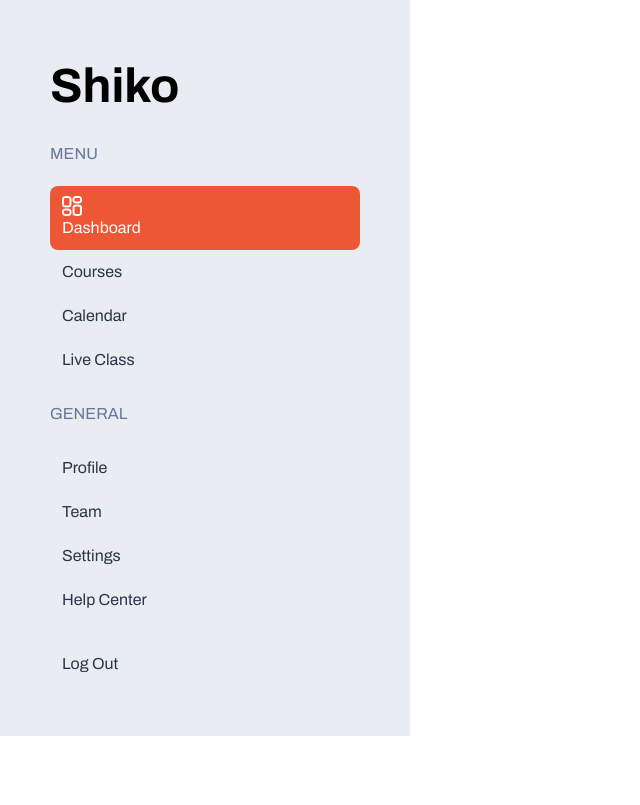
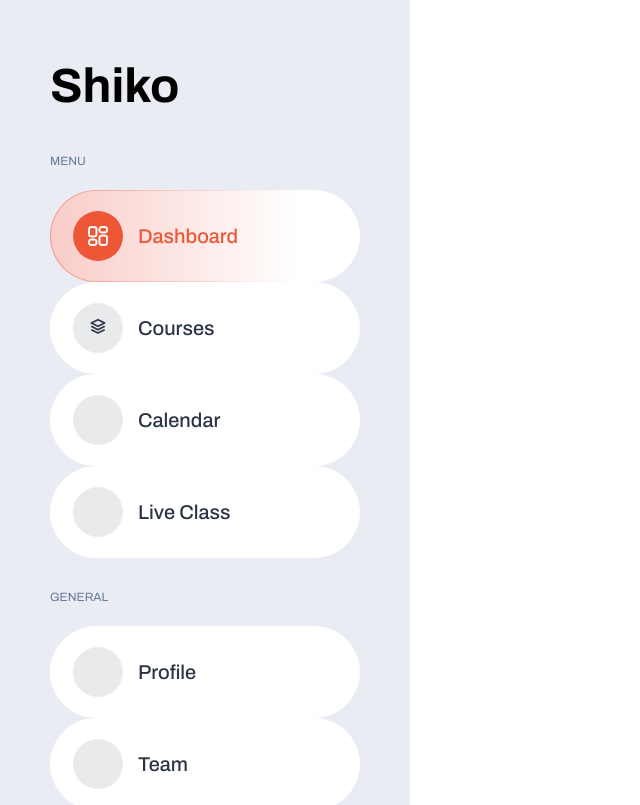
Before and after one commit to shiko-grupp1/shiko-webapp, a Next.js app: page / in a window 1280 px wide. Shown: the top 805 px of the page, without its empty margins (0-640 px from the left). Built offline with nearby package versions, Linux system fonts and the light colour scheme.

Commit message:
add courses icon to sidebar

```diff
--- /dev/null
+++ b/src/app/components/icons/CoursesIcon.tsx
@@ -0,0 +1,30 @@
+export default function CoursesIcon() {
+  return (
+    <svg
+      width="20"
+      height="20"
+      viewBox="0 0 24 24"
+      fill="none"
+      xmlns="http://www.w3.org/2000/svg"
+    >
+      <path
+        d="M4 6L12 2L20 6L12 10L4 6Z"
+        stroke="currentColor"
+        strokeWidth="2"
+        strokeLinejoin="round"
+      />
+      <path
+        d="M4 10L12 14L20 10"
+        stroke="currentColor"
+        strokeWidth="2"
+        strokeLinejoin="round"
+      />
+      <path
+        d="M4 14L12 18L20 14"
+        stroke="currentColor"
+        strokeWidth="2"
+        strokeLinejoin="round"
+      />
+    </svg>
+  );
+}
--- a/src/app/components/sidebar/SideBar.tsx
+++ b/src/app/components/sidebar/SideBar.tsx
@@ -1,12 +1,12 @@
 "use client";
+
+import { usePathname } from "next/navigation";
+import MenuListItem from "../shared/MenuItem/MenuListItem";
 import DashboardIcon from "../icons/dashboardIcon";
-import Link from "next/link";
-import { usePathname } from "next/navigation";
+import CoursesIcon from "../icons/CoursesIcon";
 
 export default function Sidebar() {
   const pathname = usePathname();
-
-  const isActive = (path: string) => pathname === path;
 
   return (
     <aside className="sidebar">
@@ -14,42 +14,63 @@
 
       <p className="section">MENU</p>
 
-      <nav>
-        <Link className={`sidebar-item ${isActive("/") ? "active" : ""}`} href="/">
-          <DashboardIcon/>
-          <span>Dashboard</span>
-        </Link>
-        <Link className={isActive("/courses") ? "active" : ""} href="/courses">
-          Courses
-        </Link>
-        <Link className={isActive("/calendar") ? "active" : ""} href="/calendar">
-          Calendar
-        </Link>
-        <Link className={isActive("/live") ? "active" : ""} href="/live">
-          Live Class
-        </Link>
-      </nav>
+      <ul>
+        <MenuListItem
+          href="/"
+          text="Dashboard"
+          icon={<DashboardIcon />}
+          isActive={pathname === "/"}
+        />
+
+        <MenuListItem
+          href="/courses"
+          text="Courses"
+          icon={<CoursesIcon />}
+          isActive={pathname === "/courses"}
+        />
+
+        <MenuListItem
+          href="/calendar"
+          text="Calendar"
+          isActive={pathname === "/calendar"}
+        />
+
+        <MenuListItem
+          href="/live"
+          text="Live Class"
+          isActive={pathname === "/live"}
+        />
+      </ul>
 
       <p className="section">GENERAL</p>
 
-      <nav>
-        <Link className={isActive("/profile") ? "active" : ""} href="/profile">
-          Profile
-        </Link>
-        <Link className={isActive("/team") ? "active" : ""} href="/team">
-          Team
-        </Link>
-        <Link className={isActive("/settings") ? "active" : ""} href="/settings">
-          Settings
-        </Link>
-        <Link className={isActive("/help") ? "active" : ""} href="/help">
-          Help Center
-        </Link>
-      </nav>
+      <ul>
+        <MenuListItem
+          href="/profile"
+          text="Profile"
+          isActive={pathname === "/profile"}
+        />
 
-      <Link href="/logout" className="logout">
-        Log Out
-      </Link>
+        <MenuListItem
+          href="/team"
+          text="Team"
+          isActive={pathname === "/team"}
+        />
+
+        <MenuListItem
+          href="/settings"
+          text="Settings"
+          isActive={pathname === "/settings"}
+        />
+
+        <MenuListItem
+          href="/help"
+          text="Help Center"
+          isActive={pathname === "/help"}
+        />
+      </ul>
+
+      {/* logout kan du göra senare om ni vill */}
     </aside>
   );
 }
--- a/src/app/globals.css
+++ b/src/app/globals.css
@@ -164,7 +164,9 @@
 
 .sidebar a {
   color: var(--secondary-6);
-  display: block;
+  display: flex;
+  align-items: center;
+  gap: 12px;
   padding: 10px 12px;
   border-radius: 8px;
   text-decoration: none;
@@ -172,6 +174,8 @@
 
 .section {
   color: var(--secondary-4);
+  font-size: 0.75rem;
+  margin-top: 0.625rem;
 }
 
 .sidebar a.active {
@@ -190,4 +194,5 @@
 
 .layout {
   display: flex;
+  min-height: 100vh;
 }
```
